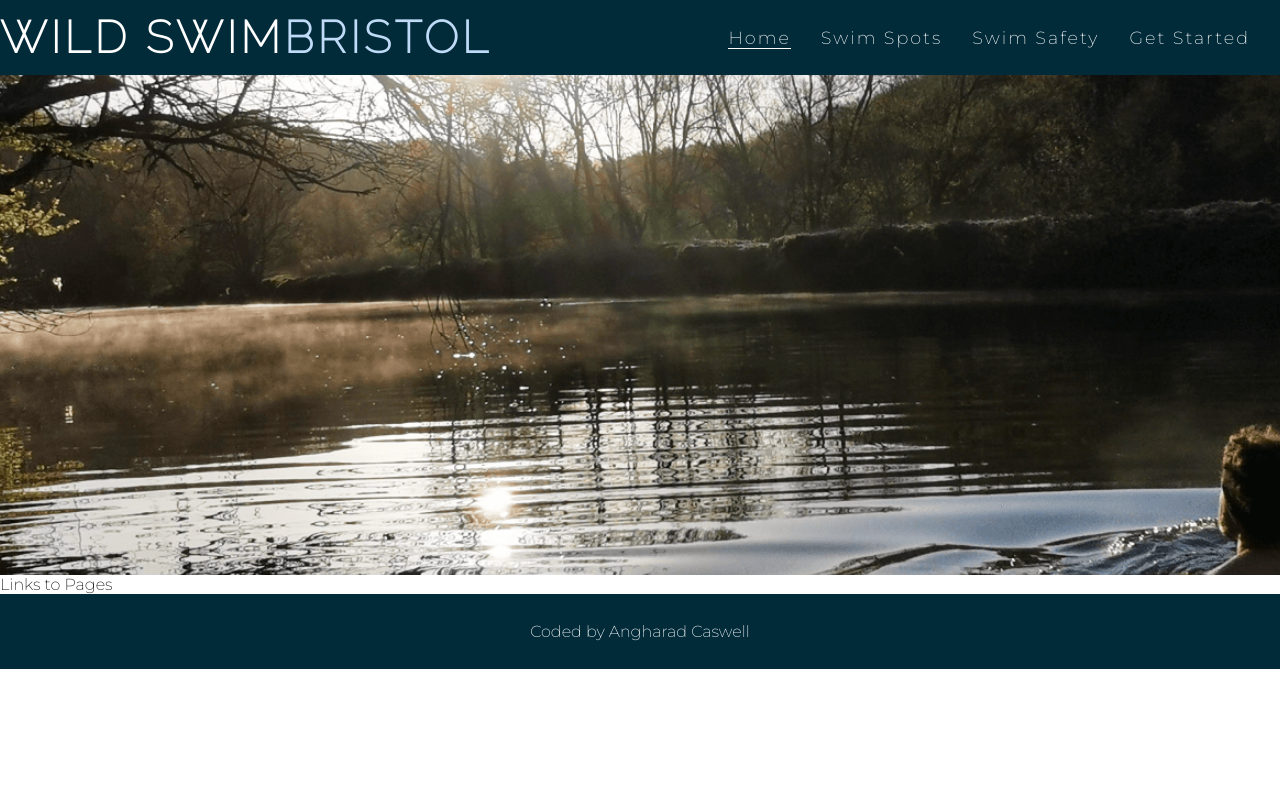
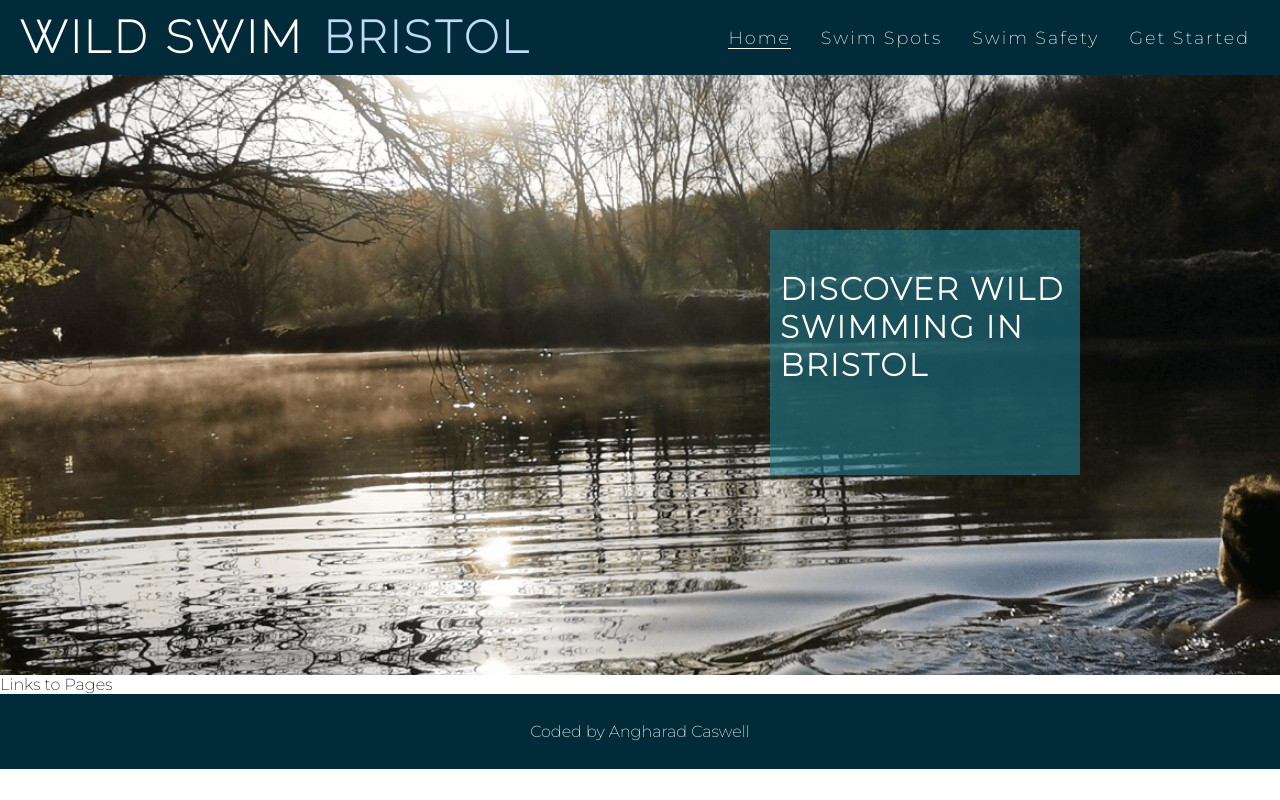
Before and after one commit to Code-Institute-Submissions/angharadcaswell-wild-swim-bristol, a plain HTML site: page index.html in a window 1280 px wide. Drawn offline with Linux system fonts and the light colour scheme.

Commit message:
Add, position and style hero image text. Add margin to logo

```diff
--- a/assets/css/style.css
+++ b/assets/css/style.css
@@ -59,6 +59,7 @@ h1 {
     float: left;
     font-size: 280%;
     line-height: 75px;
+    margin-left: 20px;
 }
 .bristol {
     display: inline;
@@ -93,15 +94,22 @@ h1 {
     border-bottom: 1px solid #FFF;
   }
 
-  /* Hero Image */
+  /* Hero Image  and cover text*/
   #hero-outer {
-    height: 500px;
+    height: 600px;
     width: 100%;
     overflow: hidden;
+
+    position: relative;
+
+  }
+
+  #cover-text, #cover-text h2 {
+    color: #fff;
   }
 
   #hero-image {
-      height: 500px;
+      height: 600px;
       width: 100%;
       background: url('../images/male_swimmer.png') no-repeat center center;
 
@@ -123,3 +131,22 @@ h1 {
         transform: scale(1.1);
     }
 }
+
+#cover-text {
+    font-size: 130%;
+    font-family: var(--main-font);
+    text-transform: uppercase;
+    letter-spacing: 2px;
+
+    width: 300px;
+    height: 200px;
+    padding-top: 40px;
+    padding-left: 10px;
+    padding-bottom: 5px;
+
+    background-color: rgba(31, 122, 140, 0.6);
+
+    bottom: 200px;
+    right: 200px;
+    position: absolute;
+}
--- a/index.html
+++ b/index.html
@@ -26,9 +26,8 @@
 
     </header>
     <section id="hero-outer">
-        <div id="hero-image">
-
-        </div>
+        <div id="hero-image"></div>
+        <div id="cover-text"><h2>Discover wild swimming in Bristol</h2></div>
     </section>
     <section>Links to Pages</section>
     <footer>Coded by Angharad Caswell</footer>
```
